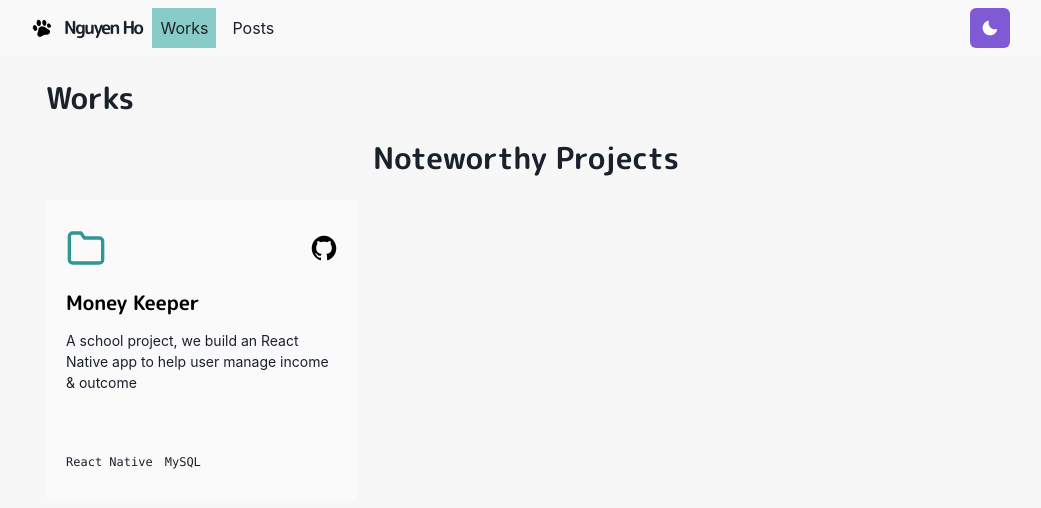
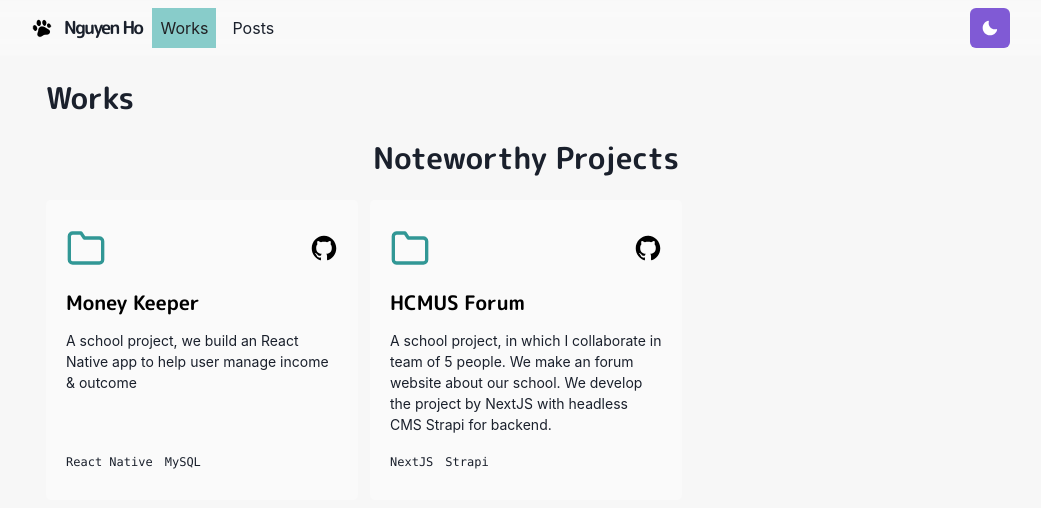
Before and after one commit to nguyen315/portfolio, a Next.js app: page /works in a window 1280 px wide. Shown: the top 508 px of the page, without its empty margins (114-1155 px from the left). Built offline with nearby package versions, Linux system fonts and the light colour scheme.

Commit message:
Add HCMUS forum project

```diff
--- a/components/project-item.js
+++ b/components/project-item.js
@@ -13,7 +13,7 @@
 import { IoLogoGithub } from 'react-icons/io'
 
 const Wrapper = styled(Flex)`
-  transition: transform ease 0.5s;
+  transition: transform ease 0.2s;
   &:hover {
     transform: translate(0, -2px);
   }
--- a/components/projects.js
+++ b/components/projects.js
@@ -16,6 +16,13 @@
           github="https://github.com/nguyen315/MoneyKeeper"
           techs={['React Native', 'MySQL']}
         />
+        <ProjectItem
+          title="HCMUS Forum"
+          description="A school project, in which I collaborate in team of 5 people. We make an forum website about our school.
+            We develop the project by NextJS with headless CMS Strapi for backend."
+          github="https://github.com/k18-hcmus/wiki-hcmus/"
+          techs={['NextJS', 'Strapi']}
+        />
       </SimpleGrid>
     </>
   )
```
